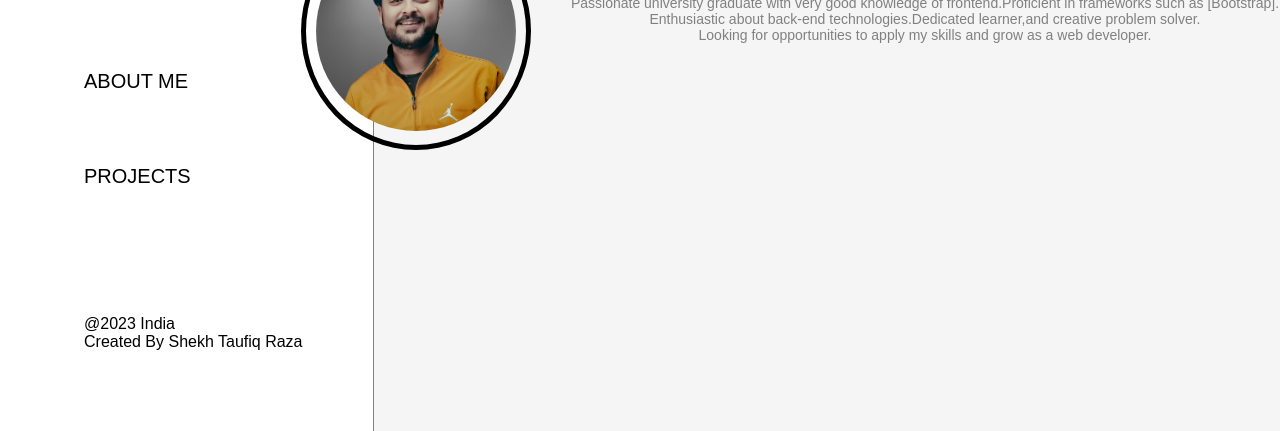
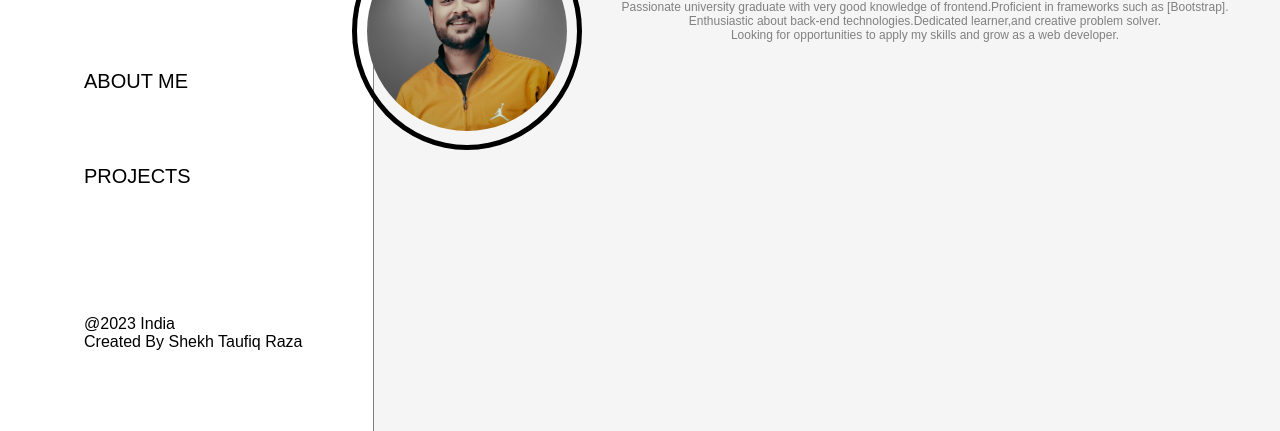
Before and after one commit to Taufiqraza/Taufiq_Portfolio, a plain HTML site: page index.html in a window 1280 px wide. Shown: the part 369-800 px from the top of the page. Drawn offline with Linux system fonts and the light colour scheme; some icons are missing.

Commit message:
added font and update style

```diff
--- a/index.html
+++ b/index.html
@@ -63,7 +63,7 @@
       <div class="mytext">
         <div class="grid-items">
           <h1 class="name tracking-in-expand">SHEKH TAUFIQ RAZA</h1>
-          <p class="dis" style="text-align: center; font-size: 14px;">Passionate university graduate with very good knowledge of frontend.Proficient in frameworks such as [Bootstrap].<br> Enthusiastic about back-end technologies.Dedicated learner,and creative problem solver.<br> Looking for opportunities to apply my skills and grow as a web developer.</p>
+          <p class="dis" style="text-align: center; font-size: 12px;">Passionate university graduate with very good knowledge of frontend.Proficient in frameworks such as [Bootstrap].<br> Enthusiastic about back-end technologies.Dedicated learner,and creative problem solver.<br> Looking for opportunities to apply my skills and grow as a web developer.</p>
         </div>
         <div class="grid-item1">
           <h3 class="work blink-1">Click Enter to <br>View My Works</h3>
--- a/style.css
+++ b/style.css
@@ -698,7 +698,7 @@ padding: 2px 0px;
 
 
 /* Small devices (portrait tablets and large phones, 600px and up) */
-@media screen  and (min-width: 720px) and (max-width: 1150px){
+@media screen  and (min-width: 800px) and (max-width: 1150px){
   *{
     padding: 0;
     margin:0;
```
